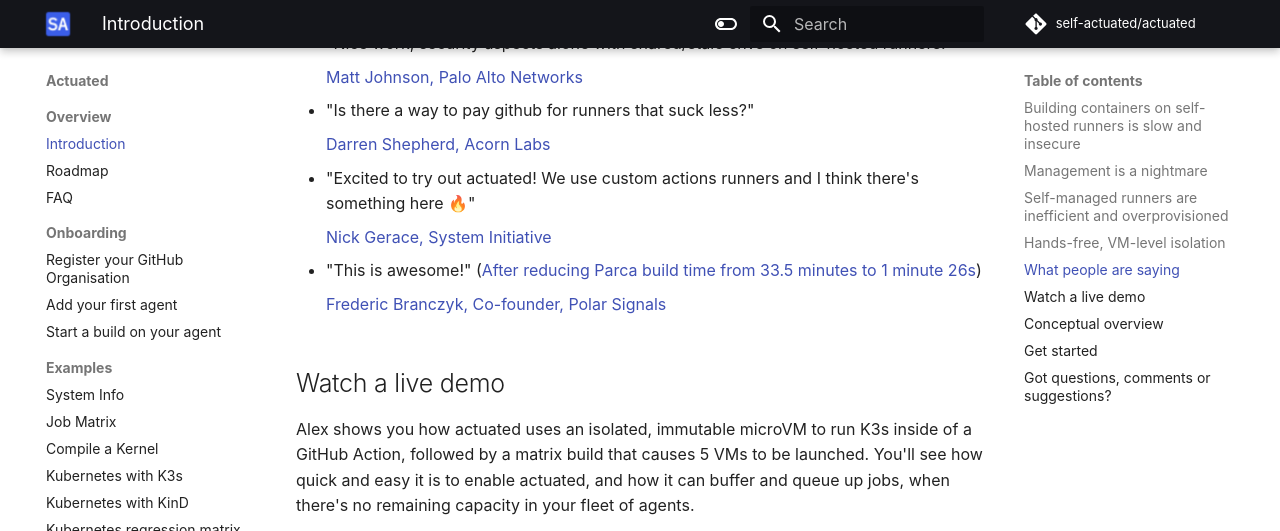
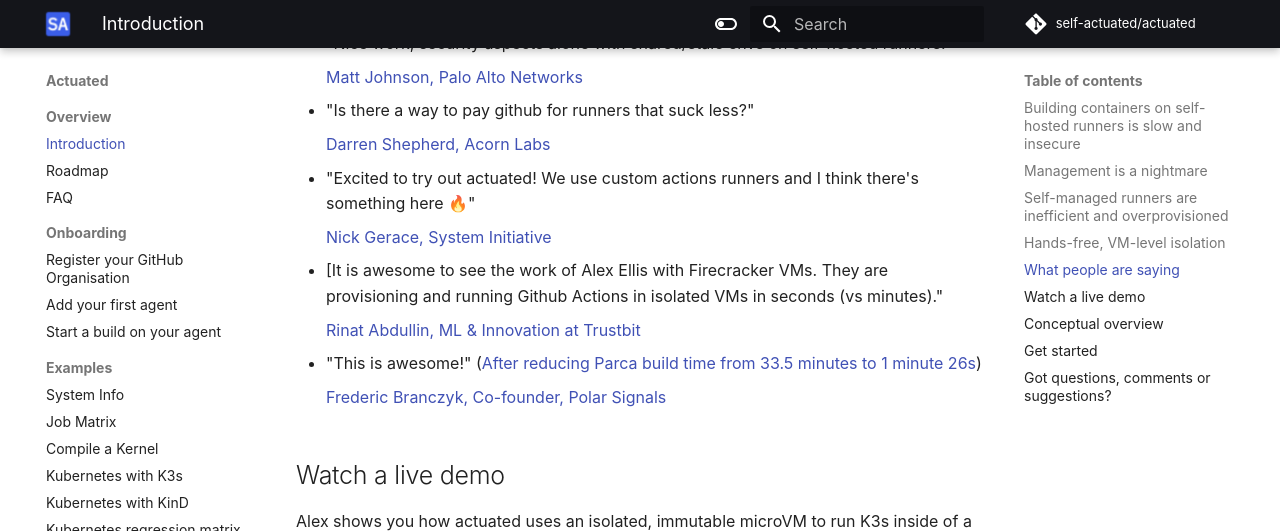
Before and after one commit to welteki/docs.actuated.dev, an MkDocs documentation site: the page built from docs/index.md, in a window 1280 px wide and 900 px high, scrolled down 2294 px, cut to the strip 0-531 px from the top of the window. Built offline with MkDocs 1.6.1 and Material for MkDocs 9.7.7, drawn with Linux system fonts in a browser that asks for light colours; some web fonts are replaced.

Commit message:
Add words from Rinat
Signed-off-by: Alex Ellis (OpenFaaS Ltd) <alexellis2@gmail.com>

```diff
--- a/docs/index.md
+++ b/docs/index.md
@@ -69,6 +69,10 @@
 
     [Nick Gerace, System Initiative](https://twitter.com/search?q=%40nickgeracehacks%20actuated&src=typed_query&f=top)
 
+* [It is awesome to see the work of Alex Ellis with Firecracker VMs. They are provisioning and running Github Actions in isolated VMs in seconds (vs minutes)."
+
+    [Rinat Abdullin, ML & Innovation at Trustbit](https://twitter.com/abdullin/status/1588817424958521344)
+
 * "This is awesome!" ([After reducing Parca build time from 33.5 minutes to 1 minute 26s](https://twitter.com/alexellisuk/status/1583089248084729856?s=20&t=0K5tJD9BoaFjmJDqT9UxAw))
 
     [Frederic Branczyk, Co-founder, Polar Signals](https://twitter.com/fredbrancz/status/1583093268287741954?s=20&t=fMWKRXrmy3tE4C5CsMXKmQ)
```
